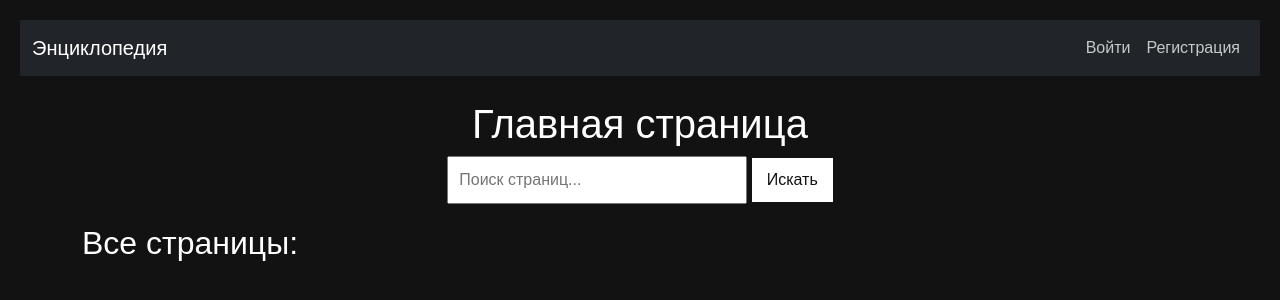
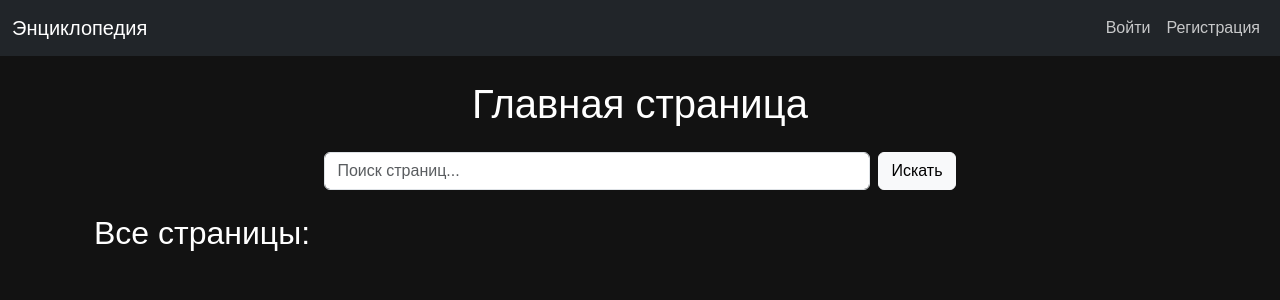
Before and after one commit to Sergrutter/Wik_Igr, a Flask app: page / in a window 1280 px wide. Shown: the top 300 px of the page. Run offline with Flask 3, Linux system fonts and the light colour scheme; data that the repository does not hold is empty.

Commit message:
bootstrap home

```diff
--- a/templates/home.html
+++ b/templates/home.html
@@ -1,63 +1,32 @@
-<!DOCTYPE html>
-<html>
-<head>
-    <title>Home Page</title>
-    <style>
-        body {
-            background-color: #121212;
-            color: #ffffff;
-            font-family: Arial, sans-serif;
-            padding: 20px;
-        }
-        h1 {
-            text-align: center;
-            margin-bottom: 30px;
-        }
-        form {
-            text-align: center;
-            margin-bottom: 20px;
-        }
-        input[type="text"] {
-            padding: 10px;
-            font-size: 16px;
-            width: 300px;
-        }
-        button {
-            padding: 10px 15px;
-            font-size: 16px;
-            background-color: #ffffff;
-            color: #121212;
-            border: none;
-            cursor: pointer;
-        }
-        .page {
-            border: 1px solid #ffffff;
-            padding: 10px;
-            margin-bottom: 20px;
-        }
-        .page h3 {
-            margin-top: 0;
-        }
-    </style>
-</head>
-<body>
 {% extends "base.html" %}
+{% block title %}Главная{% endblock %}
+
 {% block content %}
-    <h1>Главная страница</h1>
+<div class="container mt-4">
+    <h1 class="text-center mb-4">Главная страница</h1>
 
-    <form method="POST" action="{{ url_for('search') }}">
-        <input type="text" name="search_query" placeholder="Поиск страниц...">
-        <button type="submit">Искать</button>
+    <form method="POST" action="{{ url_for('search') }}" class="d-flex justify-content-center mb-4">
+        <input type="text" name="search_query" class="form-control w-50 me-2" placeholder="Поиск страниц..." required>
+        <button type="submit" class="btn btn-light">Искать</button>
     </form>
 
-    <h2>Все страницы:</h2>
+    <h2 class="mb-3">Все страницы:</h2>
+    <div class="row">
         {% for page in pages %}
-        <div class="page">
-            <h3><a href="{{ url_for('page_detail', page_id=page.id) }}">{{ page.title }}</a></h3>
-            <p>Автор: {{ page.author.username }}</p>
-            <p>{{ page.content[:100] }}...</p>
+            <div class="col-md-6 mb-4">
+                <div class="card bg-dark text-light border-light h-100">
+                    <div class="card-body">
+                        <h5 class="card-title">
+                            <a href="{{ url_for('page_detail', page_id=page.id) }}" class="text-info text-decoration-none">
+                                {{ page.title }}
+                            </a>
+                        </h5>
+                        <h6 class="card-subtitle mb-2 text-muted">Автор: {{ page.author.username }}</h6>
+                        <p class="card-text">{{ page.content[:100] }}...</p>
+                    </div>
+                </div>
             </div>
         {% endfor %}
+    </div>
+</div>
 {% endblock %}
-</body>
-</html>
```
Lines whose indentation alone changed are shown as unchanged.
